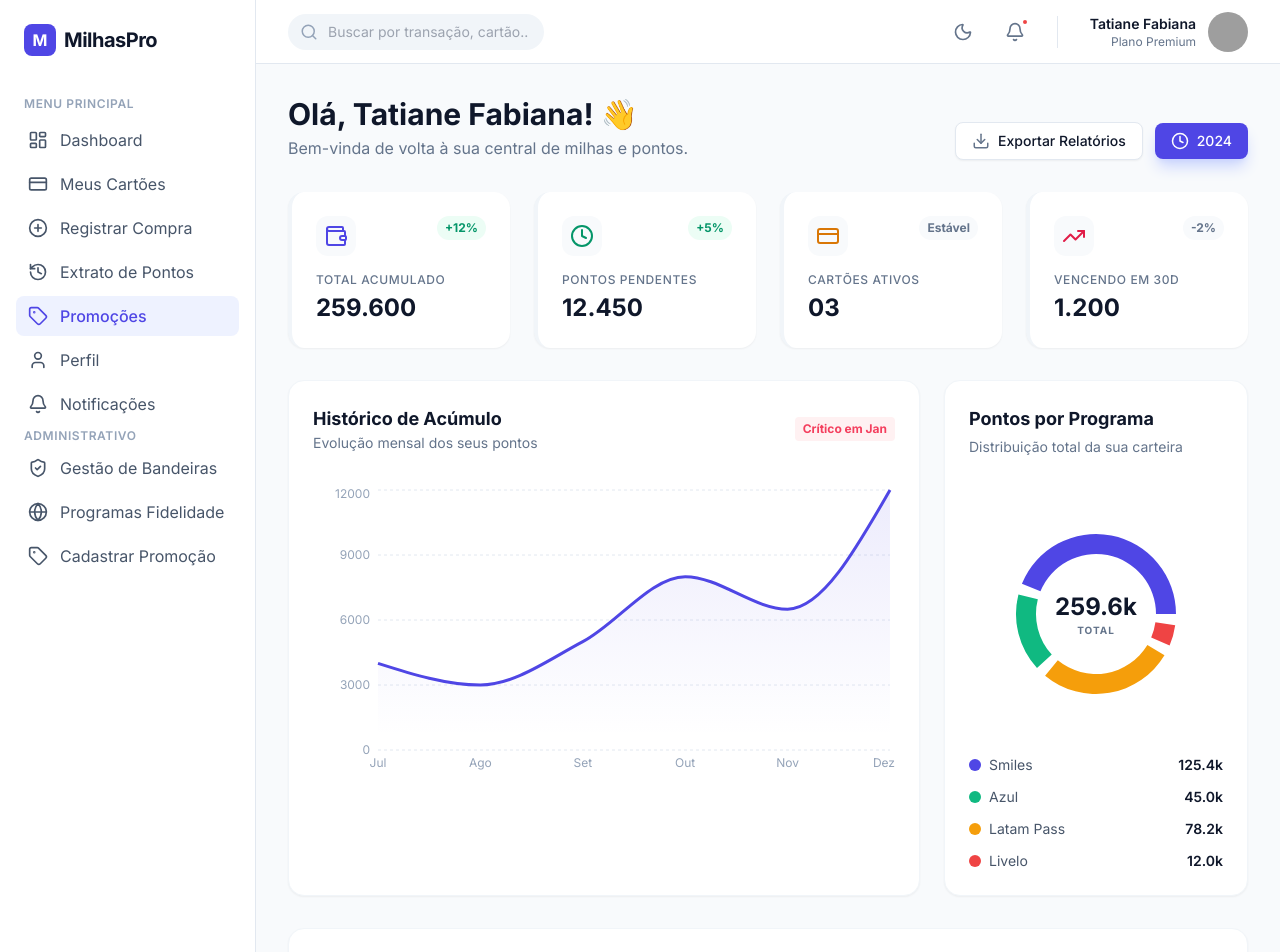
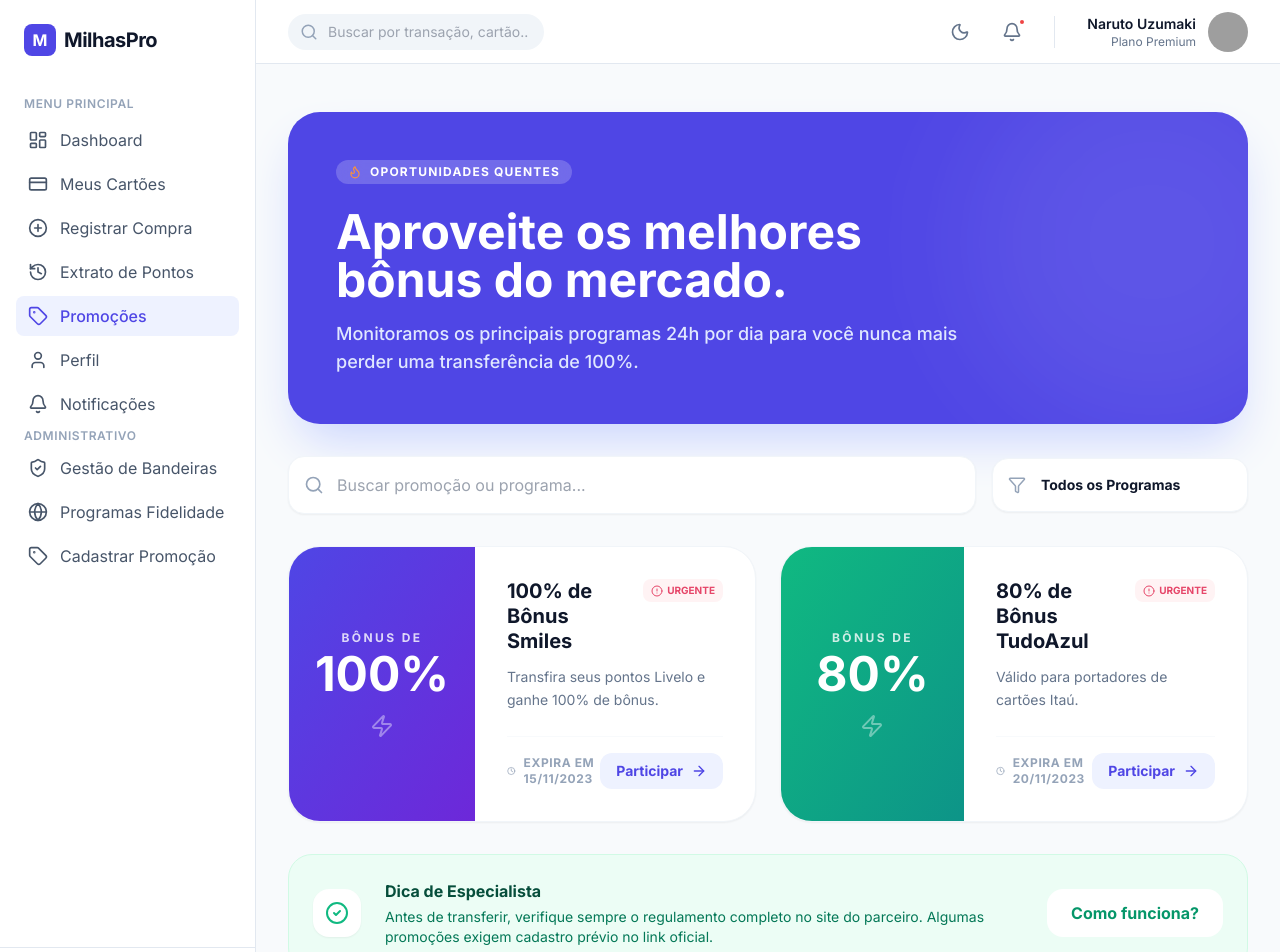
Before and after one commit to flavio-ph/desenvolvimento-web-milhas-interface, a React (Vite) app: page /#/promotions in a window 1280 px wide. Shown: the top 952 px of the page. Built offline with nearby package versions, Linux system fonts and the light colour scheme; grey boxes are pictures that could not be loaded.

Commit message:
Implementação da página de promoções

```diff
--- a/App.tsx
+++ b/App.tsx
@@ -7,12 +7,13 @@ import Login from './pages/Login';
 import Register from './pages/Register';
 import CardsPage from './pages/CardsPage';
 import RegisterPurchase from './pages/RegisterPurchase';
-import HistoryPage from './pages/HisotoryPage.tsx';
-import ProfilePage from './pages/ProfilePage.tsx';
-import NotificationsPage from './pages/NotificationsPage.tsx';
-import AdminBrands from './pages/AdminBrands.tsx';
-import AdminPrograms from './pages/AdminPrograms.tsx';
-import AdminPromotions from './pages/AdminPromotions.tsx';
+import HistoryPage from './pages/HisotoryPage';
+import ProfilePage from './pages/ProfilePage';
+import NotificationsPage from './pages/NotificationsPage';
+import PromotionsPage from './pages/PromotionsPage';
+import AdminBrands from './pages/AdminBrands';
+import AdminPrograms from './pages/AdminPrograms';
+import AdminPromotions from './pages/AdminPromotions';
 import { ThemeProvider } from './context/ThemeContext';
 
 const App: React.FC = () => {
@@ -29,7 +30,7 @@ const App: React.FC = () => {
           <Route path="/cards" element={<Layout><CardsPage /></Layout>} />
           <Route path="/new-purchase" element={<Layout><RegisterPurchase /></Layout>} />
           <Route path="/history" element={<Layout><HistoryPage /></Layout>} />
-          <Route path="/promotions" element={<Layout><Dashboard /></Layout>} /> {/* Using Dashboard as placeholder */}
+          <Route path="/promotions" element={<Layout><PromotionsPage /></Layout>} />
           <Route path="/profile" element={<Layout><ProfilePage /></Layout>} />
           <Route path="/notifications" element={<Layout><NotificationsPage /></Layout>} />
 
--- a/components/Layout.tsx
+++ b/components/Layout.tsx
@@ -113,11 +113,11 @@ const Layout: React.FC<LayoutProps> = ({ children }) => {
 
             <div className="flex items-center gap-3 ml-2 cursor-pointer group" onClick={() => navigate('/profile')}>
               <div className="hidden lg:block text-right">
-                <p className="text-sm font-semibold dark:text-white">Tatiane Fabiana</p>
+                <p className="text-sm font-semibold dark:text-white">Naruto Uzumaki</p>
                 <p className="text-xs text-slate-500 dark:text-slate-400">Plano Premium</p>
               </div>
               <img
-                src="https://picsum.photos/seed/user123/100/100"
+                src="https://i.pinimg.com/1200x/ee/61/37/ee61374e60f036d0d605c37b3a7bee8a.jpg"
                 alt="Profile"
                 className="w-10 h-10 rounded-full object-cover ring-2 ring-transparent group-hover:ring-indigo-500 transition-all"
               />
--- /dev/null
+++ b/pages/PromotionsPage.tsx
@@ -0,0 +1,177 @@
+
+import React, { useState, useMemo } from 'react';
+import {
+  Tag,
+  Search,
+  Clock,
+  ArrowRight,
+  Zap,
+  Flame,
+  Filter,
+  CheckCircle2,
+  AlertCircle
+} from 'lucide-react';
+import { MOCK_PROMOTIONS, MOCK_PROGRAMS } from '../constants';
+
+const PromotionsPage: React.FC = () => {
+  const [searchTerm, setSearchTerm] = useState('');
+  const [selectedProgram, setSelectedProgram] = useState('ALL');
+
+  // No mundo real, filtraríamos por data atual. Para o demo, consideramos todas do MOCK como ativas
+  const activePromotions = useMemo(() => {
+    return MOCK_PROMOTIONS.filter(promo => {
+      const matchesSearch = promo.title.toLowerCase().includes(searchTerm.toLowerCase()) ||
+                            promo.description.toLowerCase().includes(searchTerm.toLowerCase());
+      // Como o mock não tem programId direto no objeto Promotion, fazemos uma busca por texto simples
+      const matchesProgram = selectedProgram === 'ALL' ||
+                             promo.title.toLowerCase().includes(selectedProgram.toLowerCase()) ||
+                             promo.description.toLowerCase().includes(selectedProgram.toLowerCase());
+
+      return matchesSearch && matchesProgram;
+    });
+  }, [searchTerm, selectedProgram]);
+
+  const getDaysRemaining = (dateStr: string) => {
+    const diff = new Date(dateStr).getTime() - new Date().getTime();
+    const days = Math.ceil(diff / (1000 * 60 * 60 * 24));
+    return days > 0 ? days : 0;
+  };
+
+  return (
+    <div className="space-y-8 animate-fadeIn max-w-6xl mx-auto py-4">
+      {/* Hero Section */}
+      <div className="relative overflow-hidden bg-indigo-600 rounded-[32px] p-8 lg:p-12 text-white shadow-2xl shadow-indigo-200 dark:shadow-none">
+        <div className="absolute top-[-20%] right-[-10%] w-96 h-96 bg-white/10 rounded-full blur-3xl animate-pulse"></div>
+        <div className="relative z-10 max-w-2xl">
+          <div className="inline-flex items-center gap-2 px-3 py-1 bg-white/20 backdrop-blur-md rounded-full text-xs font-bold uppercase tracking-widest mb-6">
+            <Flame size={14} className="text-orange-400" />
+            Oportunidades quentes
+          </div>
+          <h1 className="text-4xl lg:text-5xl font-black mb-4">Aproveite os melhores bônus do mercado.</h1>
+          <p className="text-indigo-100 text-lg font-medium">
+            Monitoramos os principais programas 24h por dia para você nunca mais perder uma transferência de 100%.
+          </p>
+        </div>
+      </div>
+
+      {/* Filters Bar */}
+      <div className="flex flex-col lg:flex-row gap-4 items-center">
+        <div className="relative flex-1 w-full">
+          <Search className="absolute left-4 top-1/2 -translate-y-1/2 text-slate-400" size={20} />
+          <input
+            type="text"
+            placeholder="Buscar promoção ou programa..."
+            value={searchTerm}
+            onChange={(e) => setSearchTerm(e.target.value)}
+            className="w-full pl-12 pr-4 py-4 bg-white dark:bg-slate-900 border border-slate-100 dark:border-slate-800 rounded-2xl focus:ring-2 focus:ring-indigo-500 outline-none dark:text-white shadow-sm transition-all"
+          />
+        </div>
+
+        <div className="flex gap-3 w-full lg:w-auto">
+          <div className="relative flex-1 lg:flex-none">
+            <Filter className="absolute left-4 top-1/2 -translate-y-1/2 text-slate-400" size={18} />
+            <select
+              value={selectedProgram}
+              onChange={(e) => setSelectedProgram(e.target.value)}
+              className="w-full lg:w-64 pl-12 pr-4 py-4 bg-white dark:bg-slate-900 border border-slate-100 dark:border-slate-800 rounded-2xl focus:ring-2 focus:ring-indigo-500 outline-none dark:text-white shadow-sm transition-all appearance-none font-bold text-sm"
+            >
+              <option value="ALL">Todos os Programas</option>
+              {MOCK_PROGRAMS.map(p => (
+                <option key={p.id} value={p.name}>{p.name}</option>
+              ))}
+            </select>
+          </div>
+        </div>
+      </div>
+
+      {/* Promotions Grid */}
+      <div className="grid grid-cols-1 md:grid-cols-2 gap-6">
+        {activePromotions.length > 0 ? (
+          activePromotions.map((promo) => {
+            const daysLeft = getDaysRemaining(promo.expiryDate);
+            const isUrgent = daysLeft <= 2;
+
+            return (
+              <div key={promo.id} className="group bg-white dark:bg-slate-900 rounded-[32px] border border-slate-100 dark:border-slate-800 overflow-hidden shadow-sm hover:shadow-2xl hover:translate-y-[-4px] transition-all duration-500 flex flex-col sm:flex-row">
+                {/* Visual Badge Area */}
+                <div className={`sm:w-48 p-8 flex flex-col items-center justify-center text-white relative overflow-hidden transition-colors duration-500 ${promo.bonusPercentage >= 100 ? 'bg-gradient-to-br from-indigo-600 to-violet-700' : 'bg-gradient-to-br from-emerald-500 to-teal-600'}`}>
+                  <div className="absolute inset-0 bg-white/5 opacity-0 group-hover:opacity-100 transition-opacity"></div>
+                  <span className="text-xs font-black uppercase tracking-[0.2em] opacity-80 mb-1">Bônus de</span>
+                  <h4 className="text-5xl font-black">{promo.bonusPercentage}%</h4>
+                  <Zap className="mt-4 opacity-40 group-hover:scale-125 transition-transform" size={24} />
+                </div>
+
+                {/* Content Area */}
+                <div className="flex-1 p-8 flex flex-col justify-between">
+                  <div>
+                    <div className="flex justify-between items-start mb-3">
+                      <h3 className="text-xl font-black text-slate-900 dark:text-white leading-tight pr-4">
+                        {promo.title}
+                      </h3>
+                      {isUrgent && (
+                        <span className="shrink-0 flex items-center gap-1 px-2 py-1 bg-rose-50 dark:bg-rose-900/30 text-rose-600 dark:text-rose-400 text-[10px] font-black rounded-lg uppercase animate-pulse">
+                          <AlertCircle size={12} />
+                          Urgente
+                        </span>
+                      )}
+                    </div>
+                    <p className="text-slate-500 dark:text-slate-400 text-sm leading-relaxed mb-6">
+                      {promo.description}
+                    </p>
+                  </div>
+
+                  <div className="flex items-center justify-between pt-4 border-t border-slate-50 dark:border-slate-800">
+                    <div className="flex items-center gap-2 text-slate-400">
+                      <Clock size={16} />
+                      <span className="text-xs font-bold uppercase tracking-wider">
+                        Expira em {new Date(promo.expiryDate).toLocaleDateString('pt-BR')}
+                      </span>
+                    </div>
+                    <button className="flex items-center gap-2 px-4 py-2 bg-indigo-50 dark:bg-indigo-900/30 text-indigo-600 dark:text-indigo-400 rounded-xl text-sm font-black hover:bg-indigo-600 hover:text-white transition-all">
+                      Participar
+                      <ArrowRight size={16} />
+                    </button>
+                  </div>
+                </div>
+              </div>
+            );
+          })
+        ) : (
+          <div className="col-span-full py-20 bg-white dark:bg-slate-900 rounded-[32px] border border-dashed border-slate-200 dark:border-slate-800 flex flex-col items-center justify-center text-center">
+            <div className="w-20 h-20 bg-slate-50 dark:bg-slate-800 rounded-3xl flex items-center justify-center text-slate-300 dark:text-slate-700 mb-6">
+              <Tag size={40} />
+            </div>
+            <h3 className="text-xl font-bold dark:text-white text-slate-900">Nenhuma promoção encontrada</h3>
+            <p className="text-slate-500 dark:text-slate-400 mt-2 max-w-sm">
+              Tente ajustar seus filtros ou pesquisar por outro programa de fidelidade.
+            </p>
+            <button
+              onClick={() => {setSearchTerm(''); setSelectedProgram('ALL');}}
+              className="mt-6 text-indigo-600 font-bold hover:underline"
+            >
+              Limpar todos os filtros
+            </button>
+          </div>
+        )}
+      </div>
+
+      {/* Info Card */}
+      <div className="bg-emerald-50 dark:bg-emerald-900/10 border border-emerald-100 dark:border-emerald-900/30 p-6 rounded-3xl flex flex-col md:flex-row items-center gap-6">
+        <div className="w-12 h-12 bg-white dark:bg-slate-800 rounded-2xl flex items-center justify-center text-emerald-500 shrink-0 shadow-sm">
+          <CheckCircle2 size={24} />
+        </div>
+        <div className="flex-1 text-center md:text-left">
+          <h4 className="font-bold text-emerald-900 dark:text-emerald-300">Dica de Especialista</h4>
+          <p className="text-sm text-emerald-700 dark:text-emerald-400 mt-1">
+            Antes de transferir, verifique sempre o regulamento completo no site do parceiro. Algumas promoções exigem cadastro prévio no link oficial.
+          </p>
+        </div>
+        <button className="whitespace-nowrap px-6 py-3 bg-white dark:bg-slate-800 text-emerald-600 dark:text-emerald-400 font-bold rounded-2xl hover:shadow-lg transition-all">
+          Como funciona?
+        </button>
+      </div>
+    </div>
+  );
+};
+
+export default PromotionsPage;
```
